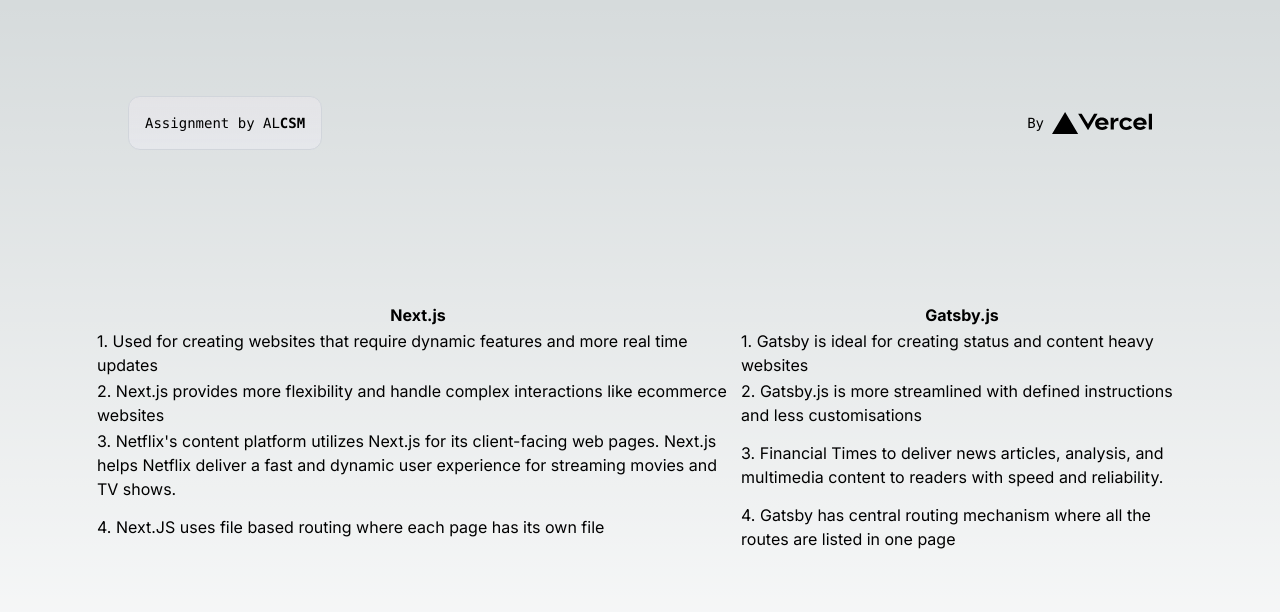
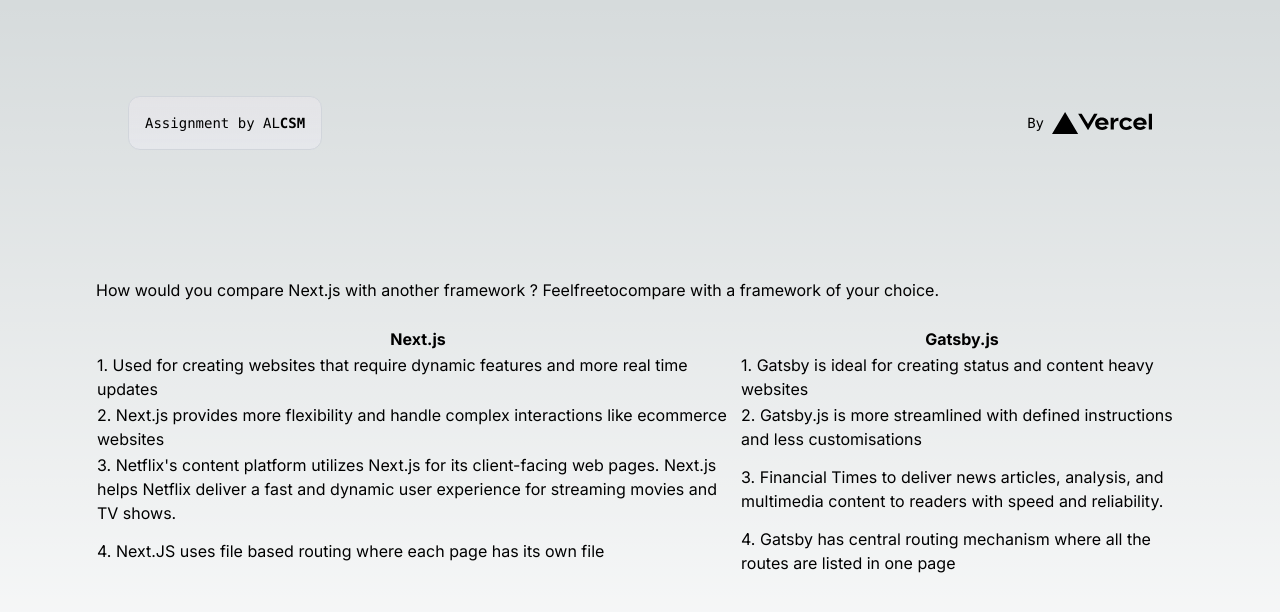
Before and after one commit to ArchanaLomate/nextjs, a Next.js app: page /questions/q2 in a window 1280 px wide. Shown: the top 612 px of the page. Built offline with nearby package versions, Linux system fonts and the light colour scheme.

Commit message:
Update page.tsx

```diff
--- a/app/questions/q2/page.tsx
+++ b/app/questions/q2/page.tsx
@@ -30,6 +30,10 @@
       </div>
 
       <div>
+
+        <p> How would you compare Next.js with another framework ? Feelfreetocompare with a framework of your choice.
+        </p>
+        <p>&nbsp;</p>
      <table>
   <tr>
     <th>Next.js</th>
```
